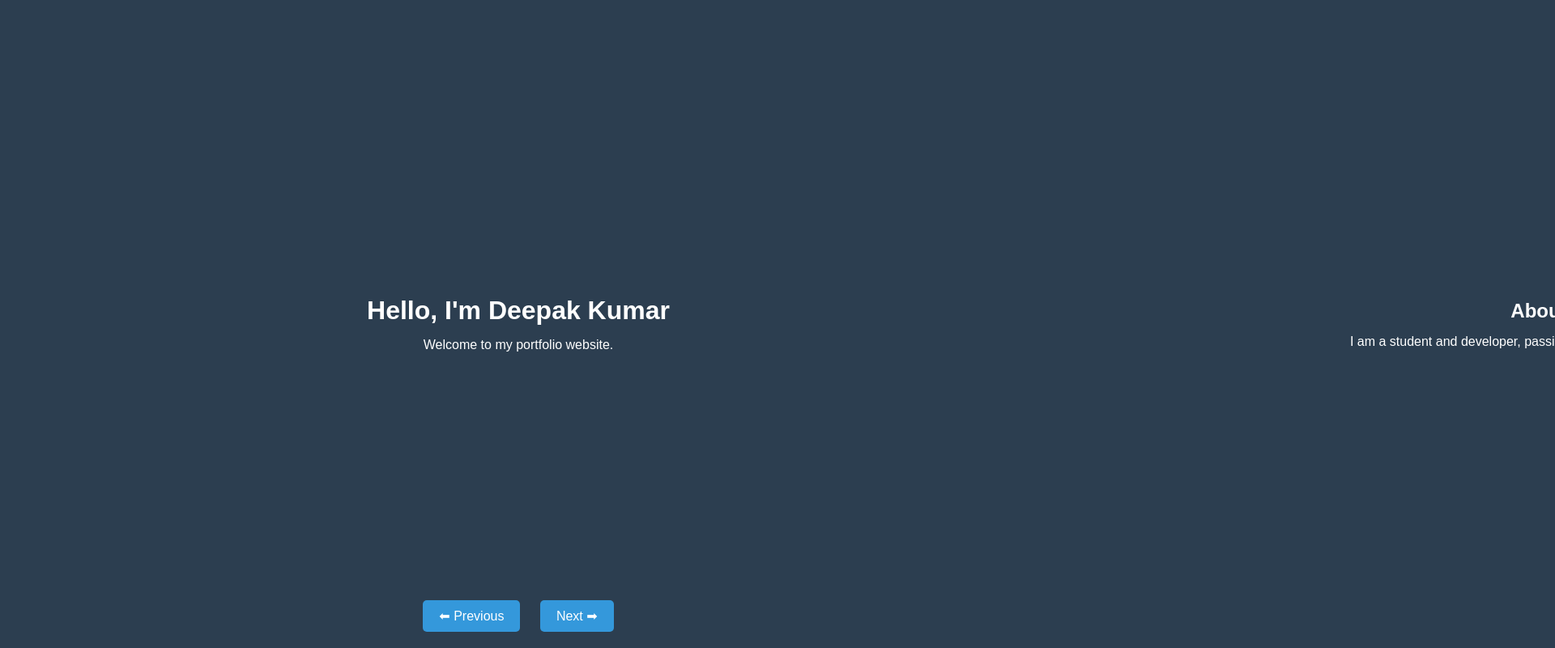
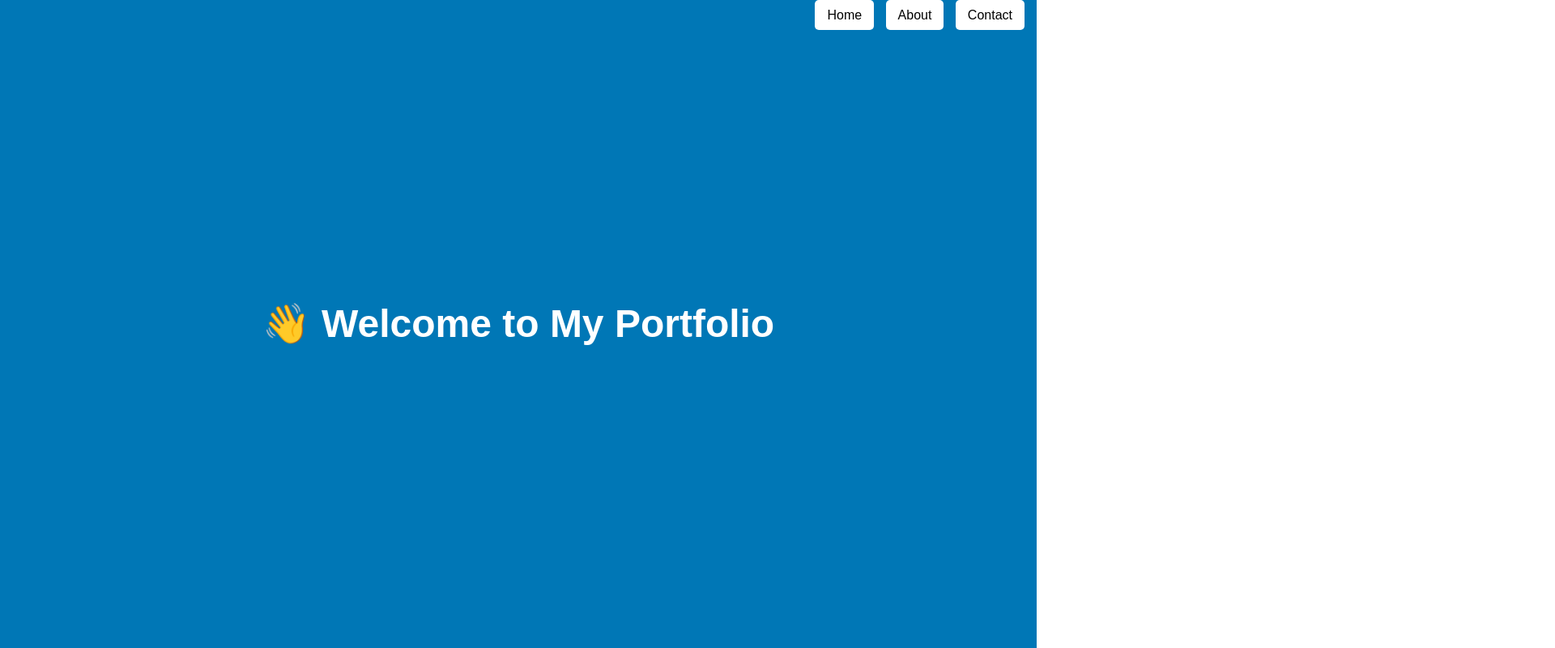
Before and after one commit to deepakkumargaming4532-dotcom/my-portfolio, a plain HTML site: page index.html in a window 1280 px wide. Shown: the top 800 px of the page at 81% size, 1920 px wide, since content can reach past the window. Drawn offline with Linux system fonts and the light colour scheme.

Commit message:
Add files via upload

```diff
--- a/index.html
+++ b/index.html
@@ -1,115 +1,56 @@
-<!DOCTYPE html>
-<html lang="en">
+<!DOCTYPE html>  <html lang="en">
 <head>
   <meta charset="UTF-8">
   <meta name="viewport" content="width=device-width, initial-scale=1.0">
-  <title>My Portfolio Slides</title>
+  <title>My Portfolio</title>
   <style>
-    * {margin:0; padding:0; box-sizing:border-box;}
     body {
+      margin: 0;
       font-family: Arial, sans-serif;
-      background: #2c3e50;
-      color: white;
-      overflow: hidden;
+      overflow-x: hidden;
     }
     .slide {
-      width: 100vw;
       height: 100vh;
       display: flex;
-      flex-direction: column;
+      align-items: center;
       justify-content: center;
-      align-items: center;
-      position: absolute;
-      top: 0;
-      left: 100%;
-      transition: left 0.7s ease-in-out;
-      padding: 40px;
-      text-align: center;
+      font-size: 2em;
+      color: white;
     }
-    .slide.active { left: 0; }
-    .slide h1, .slide h2 { margin-bottom: 15px; }
+    .slide1 { background: #0077b6; }
+    .slide2 { background: #00b4d8; }
+    .slide3 { background: #90e0ef; color: black; }
     nav {
       position: fixed;
-      bottom: 20px;
-      width: 100%;
-      text-align: center;
+      top: 10px;
+      right: 10px;
     }
-    button {
-      padding: 10px 20px;
-      margin: 0 10px;
-      border: none;
+    nav a {
+      margin: 0 5px;
+      padding: 10px 15px;
+      background: white;
+      color: black;
+      text-decoration: none;
       border-radius: 5px;
-      background: #3498db;
-      color: white;
-      font-size: 16px;
-      cursor: pointer;
     }
-    button:hover { background: #2980b9; }
+    nav a:hover {
+      background: lightgray;
+    }
   </style>
 </head>
 <body>
-
-  <!-- Slide 1: Home -->
-  <div class="slide active" id="slide1">
-    <h1>Hello, I'm Deepak Kumar</h1>
-    <p>Welcome to my portfolio website.</p>
-  </div>
-
-  <!-- Slide 2: About -->
-  <div class="slide" id="slide2">
-    <h2>About Me</h2>
-    <p>I am a student and developer, passionate about technology and coding.</p>
-  </div>
-
-  <!-- Slide 3: Skills -->
-  <div class="slide" id="slide3">
-    <h2>My Skills</h2>
-    <p>HTML | CSS | JavaScript | Python | Cyber Security</p>
-  </div>
-
-  <!-- Slide 4: Projects -->
-  <div class="slide" id="slide4">
-    <h2>Projects</h2>
-    <p>1. Portfolio Website<br>2. To-Do App<br>3. Python Calculator</p>
-  </div>
-
-  <!-- Slide 5: Contact -->
-  <div class="slide" id="slide5">
-    <h2>Contact Me</h2>
-    <p>Email: yourname@gmail.com<br>Phone: +91-XXXXXXXXXX</p>
-  </div>
-
-  <!-- Navigation -->
   <nav>
-    <button onclick="prevSlide()">⬅ Previous</button>
-    <button onclick="nextSlide()">Next ➡</button>
-  </nav>
-
-  <script>
-    let currentSlide = 0;
-    const slides = document.querySelectorAll('.slide');
-
-    function showSlide(index) {
-      slides.forEach((slide, i) => {
-        slide.classList.remove('active');
-        slide.style.left = (i - index) * 100 + '%';
-      });
-      slides[index].classList.add('active');
-    }
-
-    function nextSlide() {
-      currentSlide = (currentSlide + 1) % slides.length;
-      showSlide(currentSlide);
-    }
-
-    function prevSlide() {
-      currentSlide = (currentSlide - 1 + slides.length) % slides.length;
-      showSlide(currentSlide);
-    }
-
-    // Initialize positions
-    showSlide(currentSlide);
-  </script>
-
+    <a href="#slide1">Home</a>
+    <a href="#slide2">About</a>
+    <a href="#slide3">Contact</a>
+  </nav>    <section id="slide1" class="slide slide1">
+    <h1>👋 Welcome to My Portfolio</h1>
+  </section>    <section id="slide2" class="slide slide2">
+    <h1>📖 About Me</h1>
+    <p>I am learning web development and building my portfolio!</p>
+  </section>    <section id="slide3" class="slide slide3">
+    <h1>📩 Contact</h1>
+    <p>Email: myemail@example.com</p>
+  </section>
 </body>
 </html>
```
